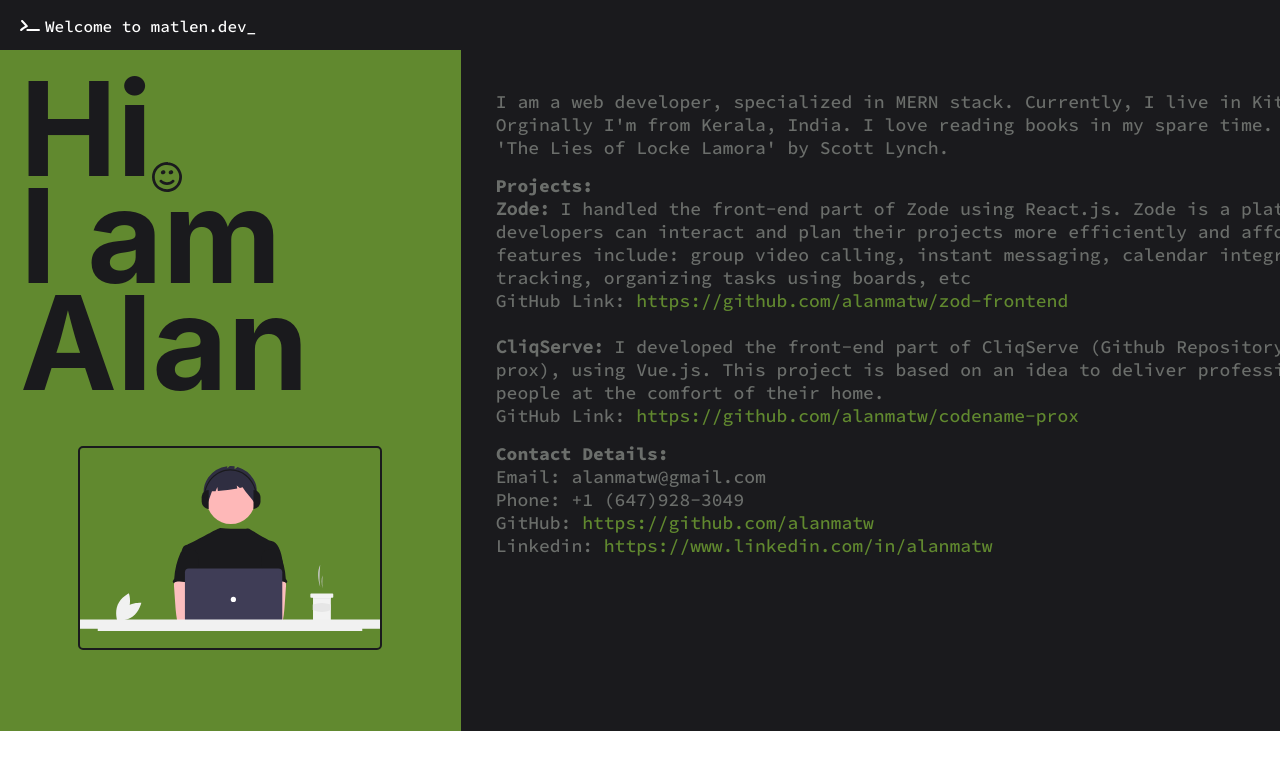
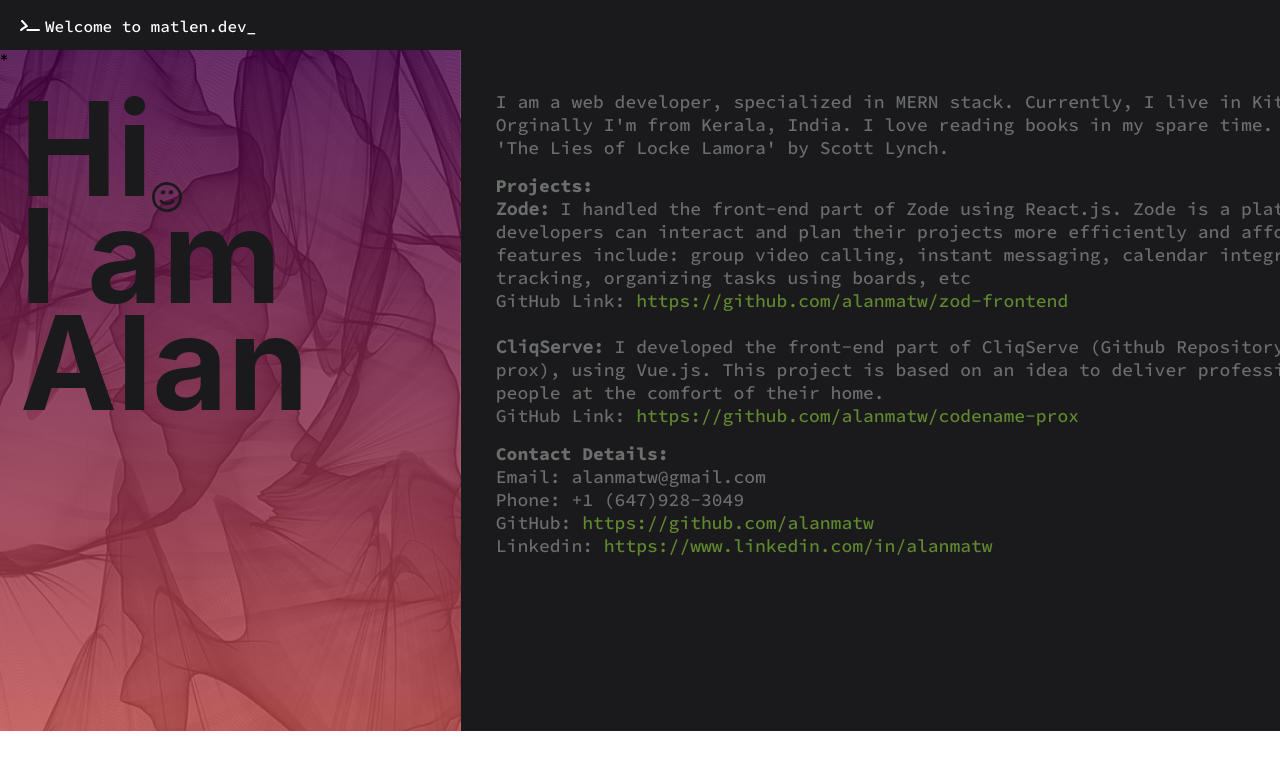
Before and after one commit to alanmatw/matlen.dev, a React (Create React App) app: page / in a window 1280 px wide. Shown: the top 770 px of the page. Built offline with nearby package versions, Linux system fonts and the light colour scheme.

Commit message:
refactor(home): left section - change background - add overlay

```diff
--- a/src/components/home/home.css
+++ b/src/components/home/home.css
@@ -35,8 +35,20 @@
 }
 
 .webBodyLeft {
-    background-color: #61892F;
+    /*background-color: #61892F;*/
+	background-image: linear-gradient(rgb(72,0,72,0.8), rgb(192,72,72,0.8)), url('../../assets/abs1.jpg');
+	background-repeat: no-repeat;
+	background-position: center;
+	background-size: cover;
+}
 
+.wBL-overlay {
+    width: 461px;
+    height: 681px;
+    background-color: #1A1A1D;
+    position: relative;
+    top: 0%;
+    opacity: 0.6;
 }
 
 .wBL-container {
--- a/src/components/home/home.js
+++ b/src/components/home/home.js
@@ -28,8 +28,7 @@ export default class homeFn extends React.Component {
 
                     <div className='webBodyLeft'>
 
-                        <div className='wBL-container'>
-
+                        *<div className='wBL-container'>
                             <div className='wBL-h-wrapper'>
                                 <p className='wBL-p1'>Hi</p>
                                 <div className='wBL-h-tree'></div>
@@ -38,7 +37,7 @@ export default class homeFn extends React.Component {
                             <p className='wBL-p3'>Alan</p>
                         </div>
 
-                        <div className='wBL-svgImg'></div>
+                        {/*<div className='wBL-svgImg'></div>*/}
 
                         {/*
                         <div className='wBL-line'></div>
```
Also changed, not shown: src/assets/abs1.jpg (added).
